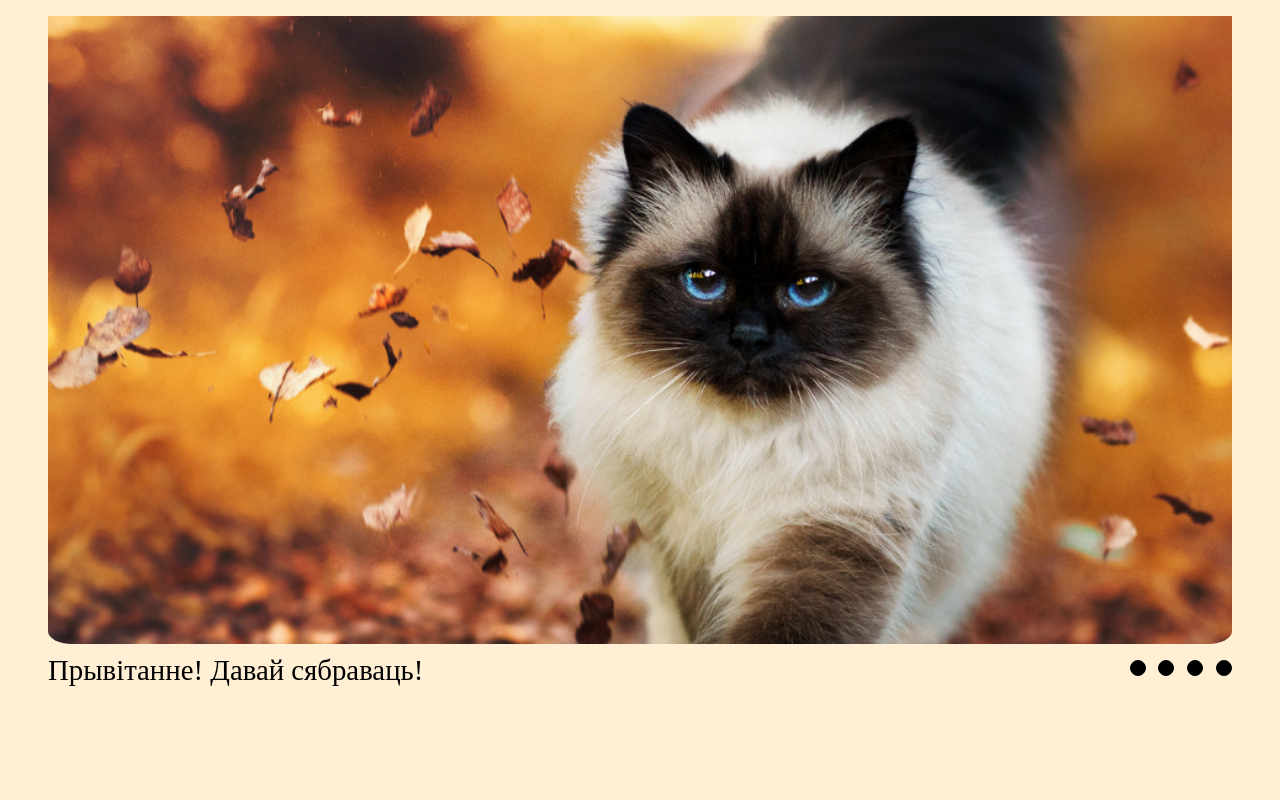
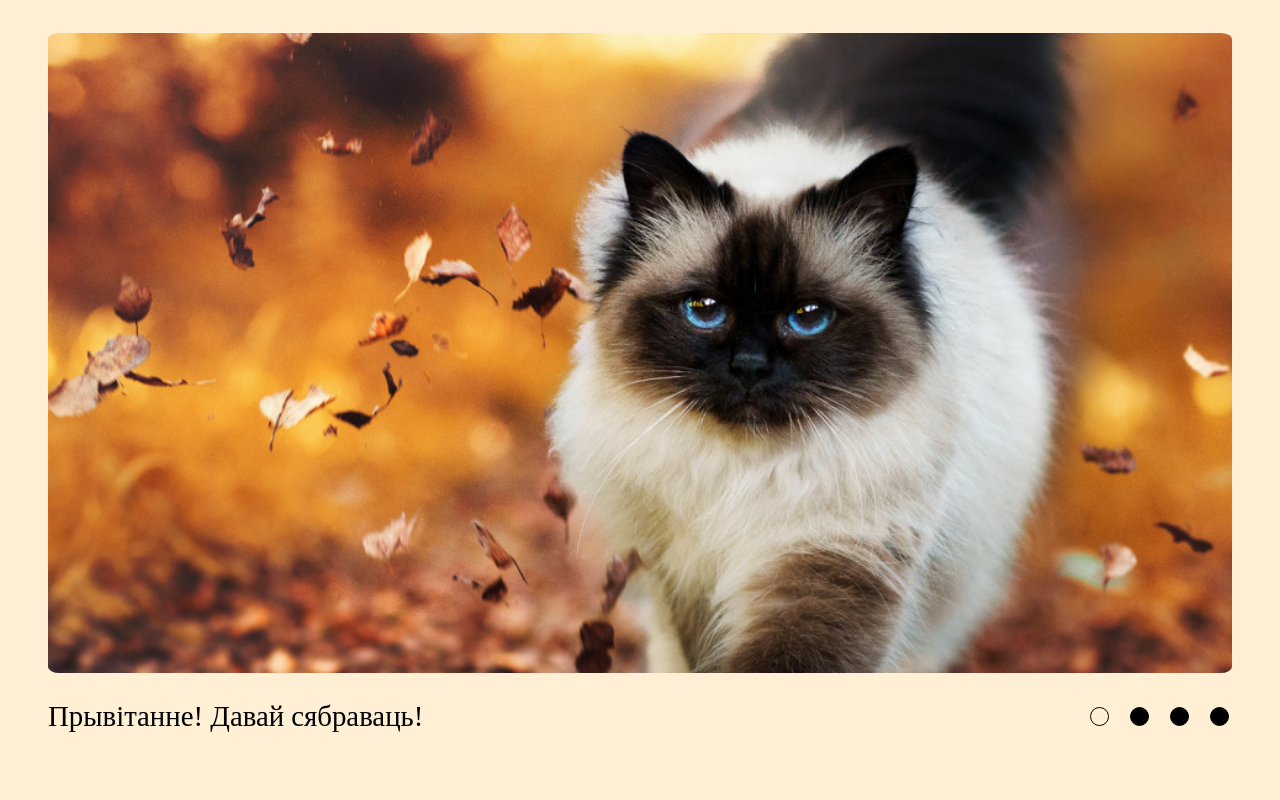
Before and after one commit to inni-ast/cssMemSlider, a plain HTML site: page cssMemSlider/index.html in a window 1280 px wide. Drawn offline with Linux system fonts and the light colour scheme.

Commit message:
feat: input radio add (Fri, May 13, 2022 10:35:07 AM)

```diff
--- a/cssMemSlider/index.html
+++ b/cssMemSlider/index.html
@@ -14,7 +14,10 @@
 <body>
     <div class="wrapper">
         <div class="slider">
-            <div class="slide__images">
+            <input type="radio" id="button-one" name="scales" checked>
+            <input type="radio" id="button-two" name="scales">
+            <input type="radio" id="button-three" name="scales">
+            <input type="radio" id="button-four" name="scales">
             <div class="slide slide__one" id="one">
                 <div class="slide__image">
                     <img src="./assets/img/tablet/1-2.jpg" alt="slide__image" class="slide__img">
@@ -35,18 +38,26 @@
                     <img src="./assets/img/tablet/4-2.jpg" alt="slide__image" class="slide__img">
                 </div>
             </div>
+            <div class="slide__description">
+            <div class="text">
+                <p class="slide__text" id="text-one">Прывітанне! Давай сябраваць!</p>
+                <p class="slide__text" id="text-two">Я за вамі назіраю...</p>
+                <p class="slide__text" id="text-three">А я ўжо салодка сплю!..</p>
+                <p class="slide__text" id="text-four">Адважным кацянятам усё-усё па лапам!</p>
             </div>
-            <div class="slide__description">
-                <p class="slide__text">Прывітанне! Давай сябраваць!</p>
-                <ul class="slide__pagination">
-                    <li class="pagination__item"><a href="#one" class="pagination__link"></a></li>
-                    <li class="pagination__item"><a href="#two" class="pagination__link"></a></li>
-                    <li class="pagination__item"><a href="#three" class="pagination__link"></a></li>
-                    <li class="pagination__item"><a href="#four" class="pagination__link"></a></li>
-                </ul>
+            <div class="slide__pagination">
+                <label id="dot-one" for="button-one">
+                    <span class="pagination__item"></span>
+                </label>
+                <label id="dot-two" for="button-two"><span class="pagination__item"></span></label>
+                <label id="dot-three" for="button-three"><span class="pagination__item"></span></label>
+                <label id="dot-four" for="button-four"><span class="pagination__item"></span></label>
+            </div>
             </div>
 
         </div>
+
+
     </div>
 </body>
 
--- a/cssMemSlider/style.css
+++ b/cssMemSlider/style.css
@@ -107,18 +107,11 @@ body {
 
 
 .slider {
-    display: flex;
-    flex-direction: column;
-
-
-
-
-}
-.slide__images {
     width: 100%;
     height: 80vh;
+    border-radius: 1%;
 
-    overflow: hidden;
+    /* overflow: hidden; */
 
 }
 .slide {
@@ -130,24 +123,21 @@ body {
     align-items: center;
     margin-bottom: 1rem;
     height: 80vh;
-    border-radius: 2%;
+    border-radius: 1%;
 }
 .slide__img {
   height: 100%;
 width: 100%;
   max-width: 100%;
 object-fit: cover;
-  border-radius: 2%;
+  border-radius: 1%;
   z-index: 1;
   margin-bottom: 1.5rem;
-
-
 }
 .slide__description {
   display: flex;
+  align-items: center;
   justify-content: space-between;
-   align-items: center;
-   gap: 1rem;
 }
 .slide__text {
 }
@@ -156,53 +146,76 @@ object-fit: cover;
   justify-content: flex-end;
   align-items: center;
   gap: 0.5rem;
-  margin-right: -0.3rem;
+  margin-right: -0.2rem;
+}
+.slide__pagination label {
+  cursor: pointer;
+  padding: 0.4rem;
 }
 .pagination__item {
   cursor: pointer;
-  width: 1.3rem;
-  height: 1.3rem;
-}
-
-.pagination__link {
+  width: 1.2rem;
+  height: 1.2rem;
    display: flex;
   background-color: var(--color-black);
   border: 0.1rem var(--color-black) solid;
-  width: 1rem;
-  height: 1rem;
   border-radius: 50%;
   transition: all 0.4s;
+}
 
-}
-.active-link {
-    background-color: var(--color-body);
-}
-.pagination__link:hover {
+.pagination__item:hover {
     background-color: var(--color-slider);
 }
-.pagination__link:active {
+.pagination__item:active {
     background-color: var(--color-white);
     transform: translateY(0.5rem);
     transition: all 0.4s;
 }
-.pagination__link:target {
+
+#one, #two, #three, #four {
+    display: none;
+}
+#button-one:checked ~ #one {
+    display: flex;
+}
+#button-two:checked ~ #two {
+    display: flex;
+}
+#button-three:checked ~ #three {
+   display: flex;
+}
+#button-four:checked ~ #four {
+   display: flex;
+}
+
+#button-one:checked ~ .slide__description .text #text-one {
+    display: block;
+}
+#button-two:checked ~ .slide__description .text #text-two {
+    display: block;
+}
+#button-three:checked ~ .slide__description .text #text-three {
+    display: block;
+}
+#button-four:checked ~ .slide__description .text #text-four {
+    display: block;
+}
+#button-one:checked ~  .slide__description .slide__pagination #dot-one span,
+#button-two:checked ~ .slide__description .slide__pagination #dot-two span,
+#button-three:checked ~ .slide__description .slide__pagination #dot-three span ,
+#button-four:checked ~ .slide__description .slide__pagination #dot-four span {
     background-color: var(--color-body);
 }
-.pagination__img {
+
+
+#button-one, #button-two, #button-three, #button-four {
+    opacity: 0;
+    visibility: hidden;
 }
-/* #one:target {
-display: block;
+
+.text p {
+    display: none;
 }
-#two:target {
-display: block;
-}
-#three:target {
-display: block;
-}
-#four:target {
-display: block;
-} */
-
 @media (max-width: 768px) {
     .slide__description {
         flex-direction: column;
@@ -210,7 +223,7 @@ display: block;
     .slide__pagination {
         order: -1;
     }
-    .slide__text {
+    .text {
         align-self: flex-start;
     }
 }
```
Also changed, not shown: cssMemSlider/assets/img/tablet/3-2.jpg. Lines whose indentation alone changed are shown as unchanged.
